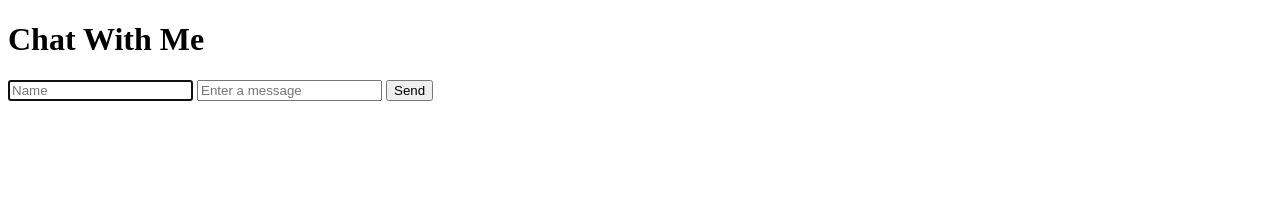
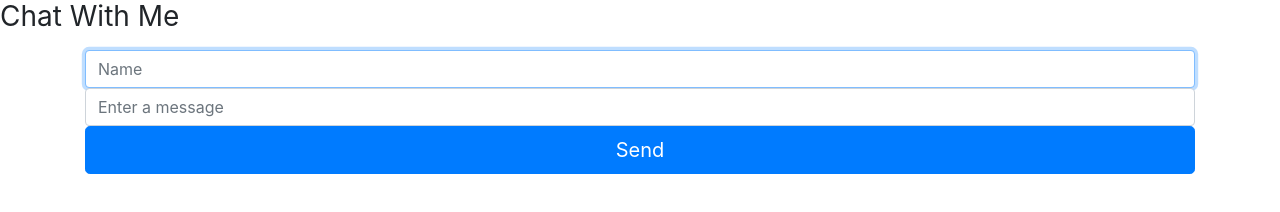
Before and after one commit to MsMaddyMac/conferencing-app, a website: page index.html in a window 1280 px wide. Drawn offline with nearby package versions, Linux system fonts and the light colour scheme; no server answers.

Commit message:
replaces form element with div container

```diff
--- a/index.html
+++ b/index.html
@@ -6,7 +6,7 @@
   <meta name="description" content="">
   <meta name="viewport" content="width=device-width, initial-scale=1.0">
   <title>Document</title>
-  <link rel="stylesheet" href="">
+  <link rel="stylesheet" href="https://cdn.jsdelivr.net/npm/bootstrap@4.5.3/dist/css/bootstrap.min.css" integrity="sha384-TX8t27EcRE3e/ihU7zmQxVncDAy5uIKz4rEkgIXeMed4M0jlfIDPvg6uqKI2xXr2" crossorigin="anonymous">
 </head>
 <body>
   <h1 class="h3 mb-3 font-weight-normal">Chat With Me</h1>
@@ -14,11 +14,11 @@
     <div id="output"></div>
     <div id="typing"></div>
   </div>
-  <form class="form-signin">
+  <div class="container">
     <input type="text" id="handle" class="form-control" placeholder="Name" required autofocus>
     <input type="text" id="message" class="form-control" placeholder="Enter a message" required>
     <button id="button" class="btn btn-lg btn-primary btn-block" type="submit">Send</button>
-  </form>
+  </div>
   <script src="/socket.io/socket.io.js"></script>
   <script src="/client.js" async defer></script>
 </body>
```
